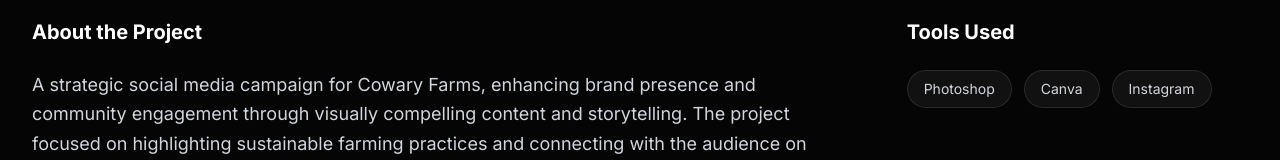
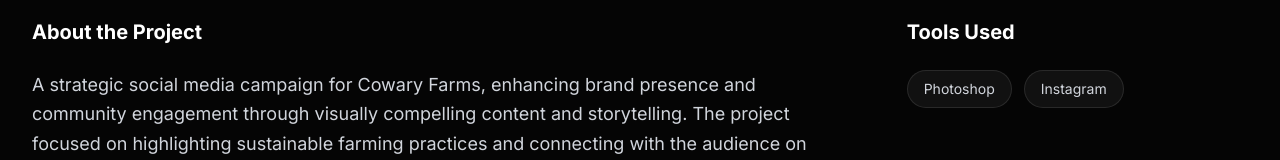
Before and after one commit to bristinbiju/Bristin, a Next.js app: page /work/cowary-social in a window 1280 px wide. Shown: the part 465-625 px from the top of the page. Built offline with nearby package versions, Linux system fonts and the light colour scheme.

Commit message:
Cowary Farms update: remove Canva and broken gallery image

```diff
--- a/src/data/projects.ts
+++ b/src/data/projects.ts
@@ -51,7 +51,7 @@
         subtitle: "Social Media",
         category: "Social Media",
         description: "A strategic social media campaign for Cowary Farms, enhancing brand presence and community engagement through visually compelling content and storytelling. The project focused on highlighting sustainable farming practices and connecting with the audience on a personal level.",
-        tools: ["Photoshop", "Canva", "Instagram"], // Guessed tools based on social media context, user said 'keep this also as the previous updated card', maybe implying structure. I'll use typical social media tools.
+        tools: ["Photoshop", "Instagram"], // Guessed tools based on social media context, user said 'keep this also as the previous updated card', maybe implying structure. I'll use typical social media tools.
         images: [
             "/images/projects/cowary/Gvlobal stage!.jpg",
             "/images/projects/cowary/A Day on the Farm.jpg",
@@ -72,7 +72,6 @@
             "/images/projects/cowary/Gvlobal stage!.jpg",
             "/images/projects/cowary/Happy Easter.jpg",
             "/images/projects/cowary/Labour Day post.jpg",
-            "/images/projects/cowary/Let's Grow ToGether.jpg",
             "/images/projects/cowary/Meet Us in.jpg",
             "/images/projects/cowary/Ranchers Programme copy.jpg",
             "/images/projects/cowary/Woman Behind the Vision.jpg",
```
